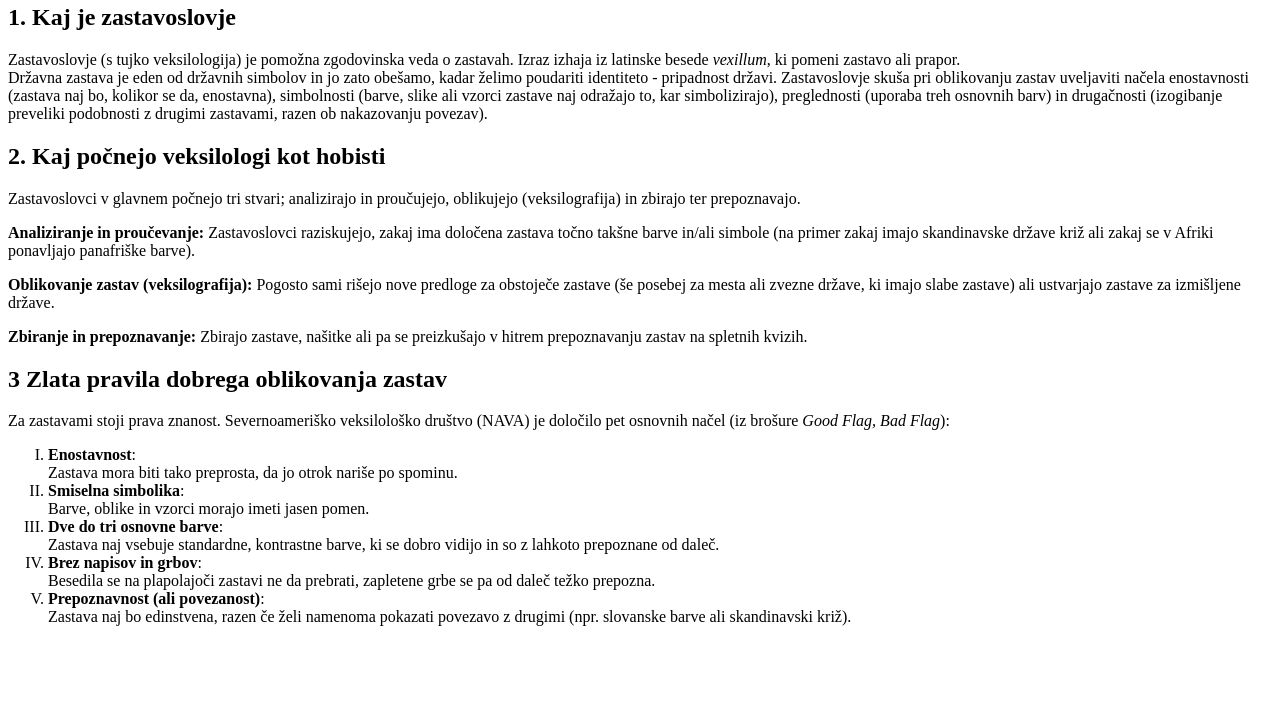
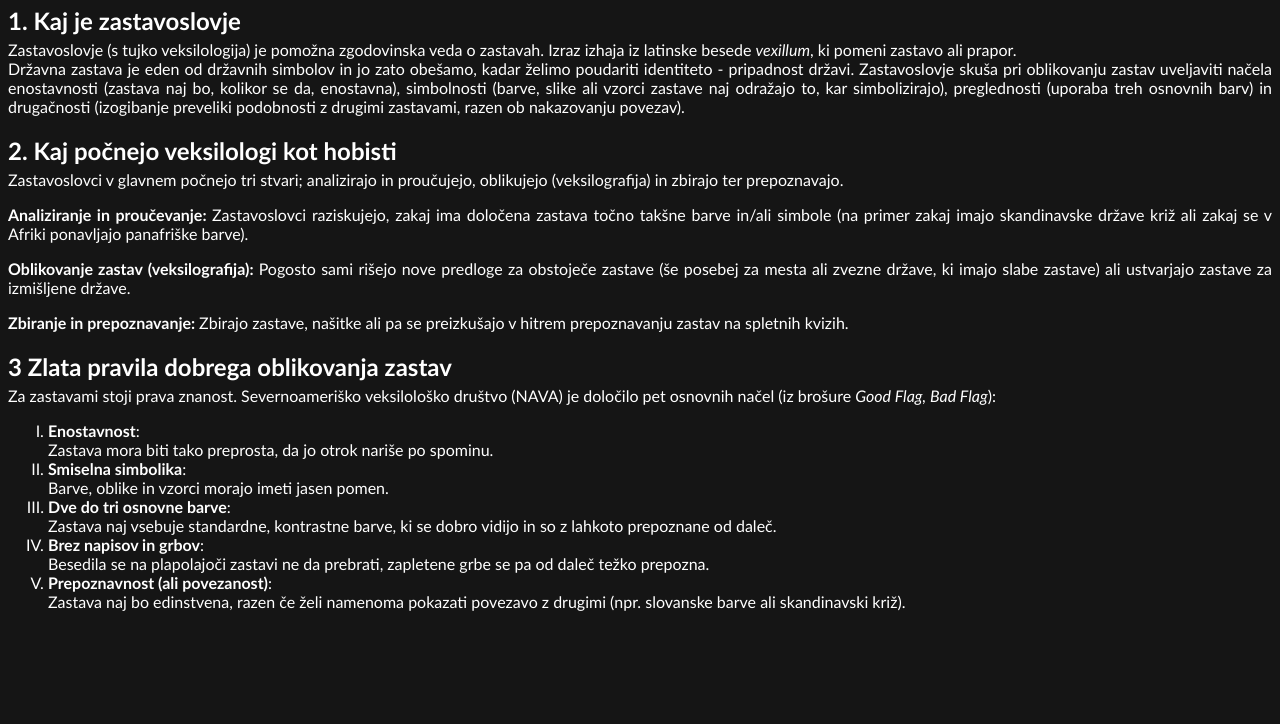
Before and after one commit to itmothy/moja-spletna-stran, a plain HTML site: page index.html in a window 1280 px wide. Shown: the part 76-800 px from the top of the page. Drawn offline with Linux system fonts and the light colour scheme.

Commit message:
added some minor esthetic changes within style.css

```diff
--- a/style.css
+++ b/style.css
@@ -1,3 +1,22 @@
+body {
+    background-color: #151515;
+    max-width: fit-content;
+}
+
+* {
+    color: white;
+    font-family:'Trebuchet MS', 'Lucida Sans Unicode', 'Lucida Grande', 'Lucida Sans', Arial, sans-serif
+}
+
 h1 {
     text-align: center;
 }
+
+h2 {
+    margin-bottom: 0px;
+}
+
+p {
+    text-align: justify;
+    margin-top: 5px;
+}
```
